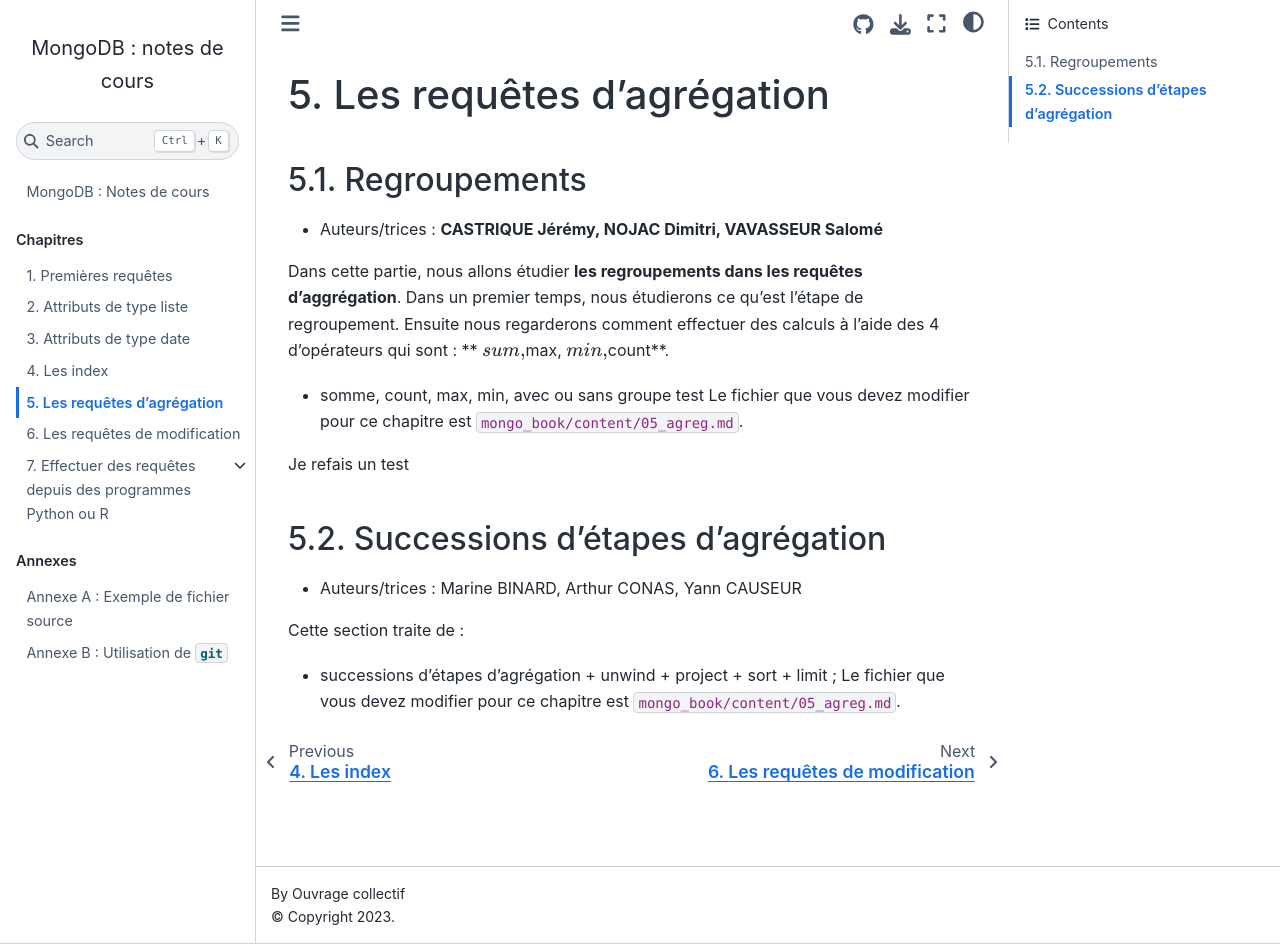
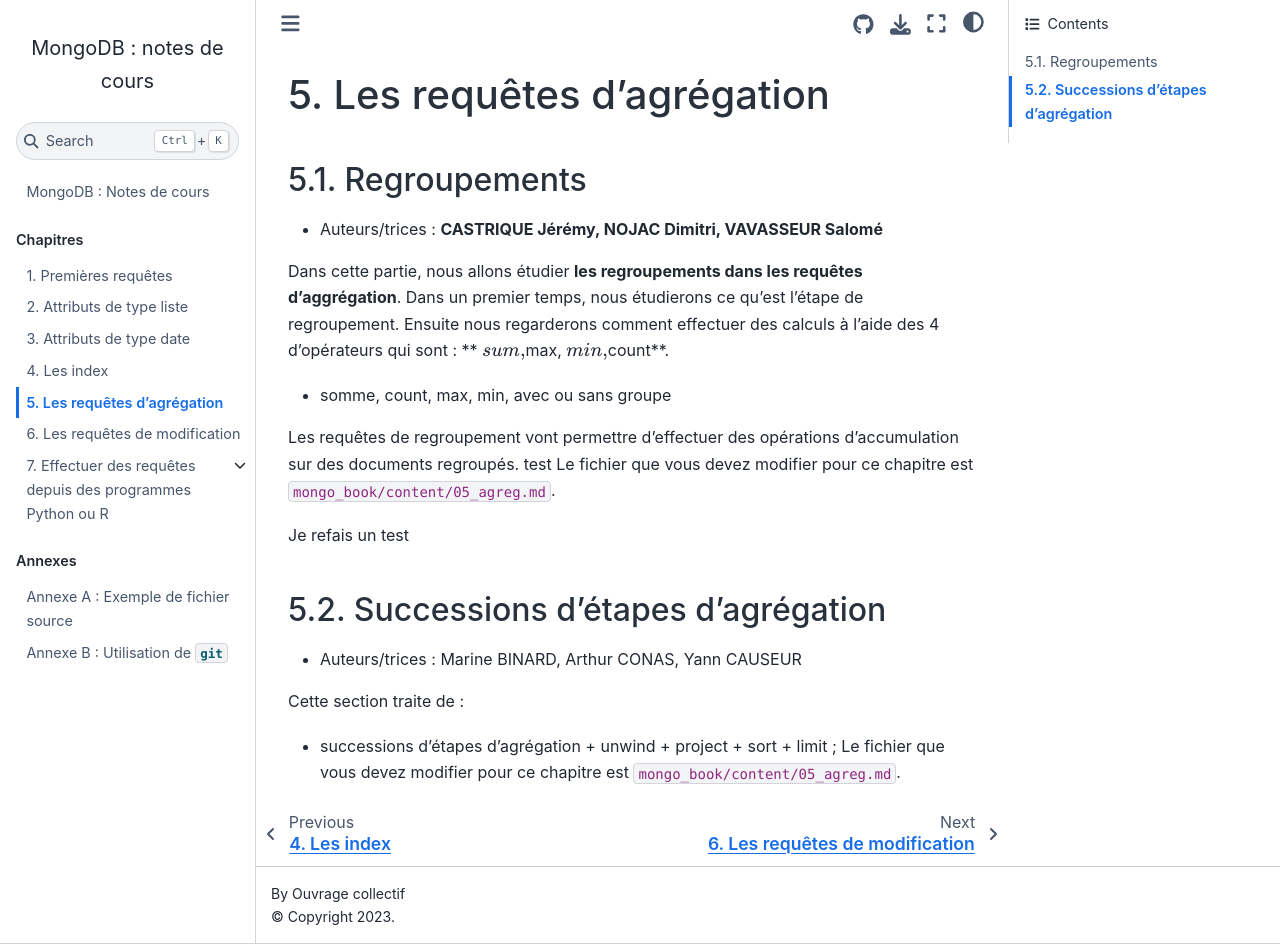
Before and after one commit to rtavenar/mongo_book, a Jupyter Book: the page built from content/05_agreg.md, in a window 1280 px wide and 944 px high. Built offline with Jupyter Book 1.0.4 settings and Sphinx 7.4.7 and the Sphinx Book theme 1.1.4, drawn with Linux system fonts in a browser that asks for light colours.

Commit message:
debut intro

```diff
--- a/content/05_agreg.md
+++ b/content/05_agreg.md
@@ -22,6 +22,8 @@ kernelspec:
 
 Dans cette partie, nous allons étudier **les regroupements dans les requêtes d'aggrégation**. Dans un premier temps, nous étudierons ce qu'est l'étape de regroupement. Ensuite nous regarderons comment effectuer des calculs à l'aide des 4 d'opérateurs qui sont : ** $sum, $max, $min, $count**.
   * somme, count, max, min, avec ou sans groupe
+
+Les requêtes de regroupement vont permettre d'effectuer des opérations d'accumulation sur des documents regroupés.
 test
   Le fichier que vous devez modifier pour ce chapitre est `mongo_book/content/05_agreg.md`.
 
```
